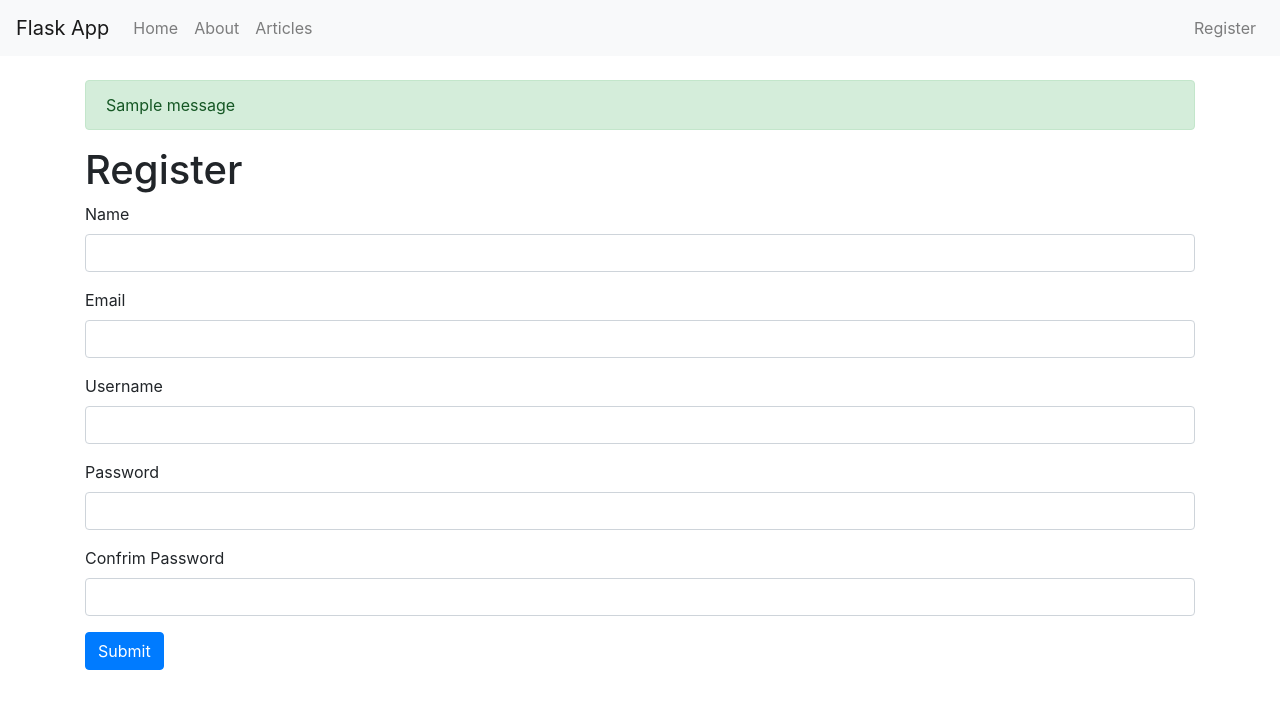
After one commit to razapoonja/Flask, a Flask app: page /register in a window 1280 px wide. The commit adds this page. Shown: the top 709 px of the page. Run offline with Flask 2, Linux system fonts and the light colour scheme; one stand-in notice (Sample message) is shown; some libraries are stand-ins or nearby versions.

Commit message:
Added registration

```diff
--- a/app.py
+++ b/app.py
@@ -1,6 +1,20 @@
-from flask import Flask, render_template
+from flask import Flask, render_template, flash, redirect, url_for, session, request, logging
+from data import Articles
+from flask_mysqldb import MySQL
+from wtforms import Form, StringField, TextAreaField, PasswordField, validators
+from passlib.hash import sha256_crypt
 
 app = Flask(__name__)
+
+app.config['MYSQL_HOST'] = 'localhost'
+app.config['MYSQL_USER'] = 'root'
+app.config['MYSQL_PASSWORD'] = ''
+app.config['MYSQL_DB'] = 'flask'
+app.config['MYSQL_CURSORCLASS'] = 'DictCursor'
+
+mysql = MySQL(app)
+
+Articles = Articles()
 
 @app.route('/')
 def index():
@@ -10,5 +24,46 @@ def index():
 def about():
 	return render_template('about.html')
 
+@app.route('/articles')
+def articles():
+	return render_template('articles.html', articles=Articles)
+
+@app.route('/article/<string:id>/')
+def article(id):
+	return render_template('article.html', id=id)
+
+
+class RegisterForm(Form):
+	name = StringField('Name', [validators.Length(min=1, max=50)])
+	username = StringField('Username', [validators.Length(min=4, max=25)])
+	email = StringField('Email', [validators.Length(min=6, max=50)])
+	password = PasswordField('Password', [
+		validators.DataRequired(),
+		validators.EqualTo('confirm', message='Passwords do not match')
+	])
+	confirm = PasswordField('Confrim Password')
+
+@app.route('/register', methods=['GET', 'POST'])
+def register():
+	form = RegisterForm(request.form)
+	if request.method == 'POST' and form.validate():
+		name = form.name.data
+		email = form.email.data
+		username = form.username.data
+		password = sha256_crypt.encrypt(str(form.password.data))
+
+		cur = mysql.connection.cursor()
+		cur.execute("INSERT INTO users(name, email, username, password) VALUES (%s, %s, %s, %s)", (name, email, username, password))
+
+		mysql.connection.commit()
+		cur.close()
+
+		flash('You are now registered', 'success')
+		return redirect(url_for('index'))
+
+	return render_template('register.html', form=form)
+
+
 if __name__ == '__main__':
+	app.secret_key = 'Fl@skApP'
 	app.run(debug=True)
--- a/data.py
+++ b/data.py
@@ -15,3 +15,5 @@ def Articles():
 			'create_date': '01-21-2019'
 		}
 	]
+
+	return articles
--- /dev/null
+++ b/templates/includes/_formhelpers.html
@@ -0,0 +1,9 @@
+{% macro render_field(field) %}
+    {{ field.label }}
+    {{ field(**kwargs)|safe }}
+    {% if field.errors %}
+        {% for error in field.errors %}
+            <span class="text-danger">{{ error }}</span>
+        {% endfor %}
+    {% endif %}
+{% endmacro %}
--- /dev/null
+++ b/templates/includes/_messages.html
@@ -0,0 +1,15 @@
+{% with messages = get_flashed_messages(with_categories=true) %}
+  {% if messages %}
+    {% for category, message in messages %}
+      <div class="alert alert-{{ category }}">{{ message }}</div>
+    {% endfor %}
+  {% endif %}
+{% endwith %}
+
+{% if error %}
+  <div class="alert alert-danger">{{error}}</div>
+{% endif %}
+
+{% if msg %}
+  <div class="alert alert-success">{{msg}}</div>
+{% endif %}
--- a/templates/includes/_navbar.html
+++ b/templates/includes/_navbar.html
@@ -16,5 +16,11 @@
         <a class="nav-link" href="/articles">Articles</a>
       </li>
     </ul>
+
+    <ul class="navbar-nav navbar-right">
+      <li class="nav-item">
+        <a class="nav-link" href="/register">Register</a>
+      </li>
+    </ul>
   </div>
 </nav>
--- a/templates/layout.html
+++ b/templates/layout.html
@@ -10,7 +10,10 @@
 	<br>
 
 	<div class="container">
+		{% include 'includes/_messages.html' %}
 		{% block body %}{% endblock %}
 	</div>
+
+	<script src="https://stackpath.bootstrapcdn.com/bootstrap/4.2.1/js/bootstrap.bundle.min.js"></script>
 </body>
 </html>
--- /dev/null
+++ b/templates/register.html
@@ -0,0 +1,28 @@
+{% extends 'layout.html' %}
+
+{% block body %}
+
+	<h1>Register</h1>
+	{% from "includes/_formhelpers.html" import render_field %}
+
+	<form method="POST" action="">
+		<div class="form-group">
+			{{ render_field(form.name, class="form-control") }}
+		</div>
+		<div class="form-group">
+			{{ render_field(form.email, class="form-control") }}
+		</div>
+		<div class="form-group">
+			{{ render_field(form.username, class="form-control") }}
+		</div>
+		<div class="form-group">
+			{{ render_field(form.password, class="form-control") }}
+		</div>
+		<div class="form-group">
+			{{ render_field(form.confirm, class="form-control") }}
+		</div>
+
+	  	<button type="submit" class="btn btn-primary">Submit</button>
+	</form>
+
+{% endblock %}
```
Also changed, not shown: templates/article.html (added, +7 -0 lines), templates/articles.html (added, +17 -0 lines).
